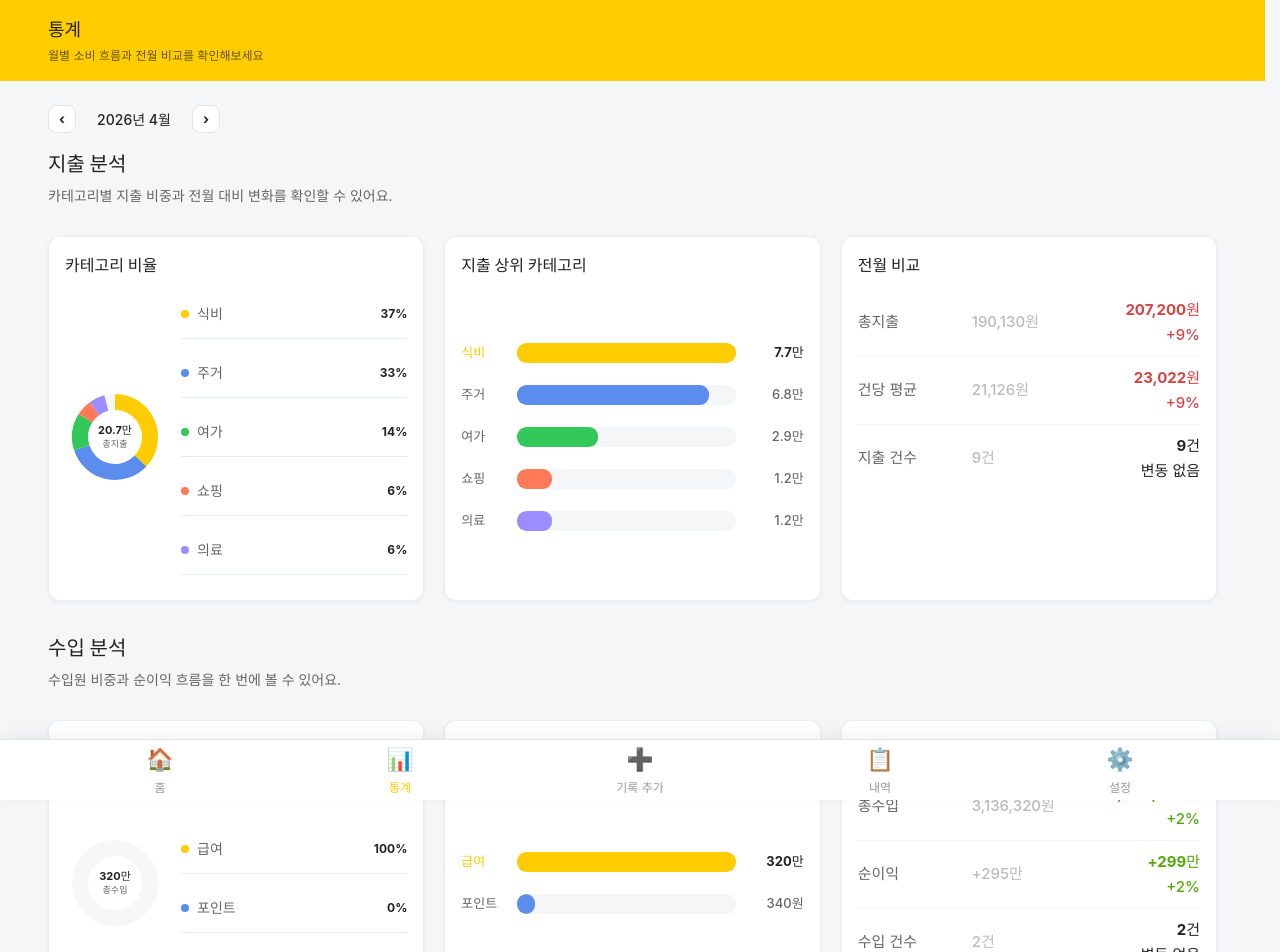
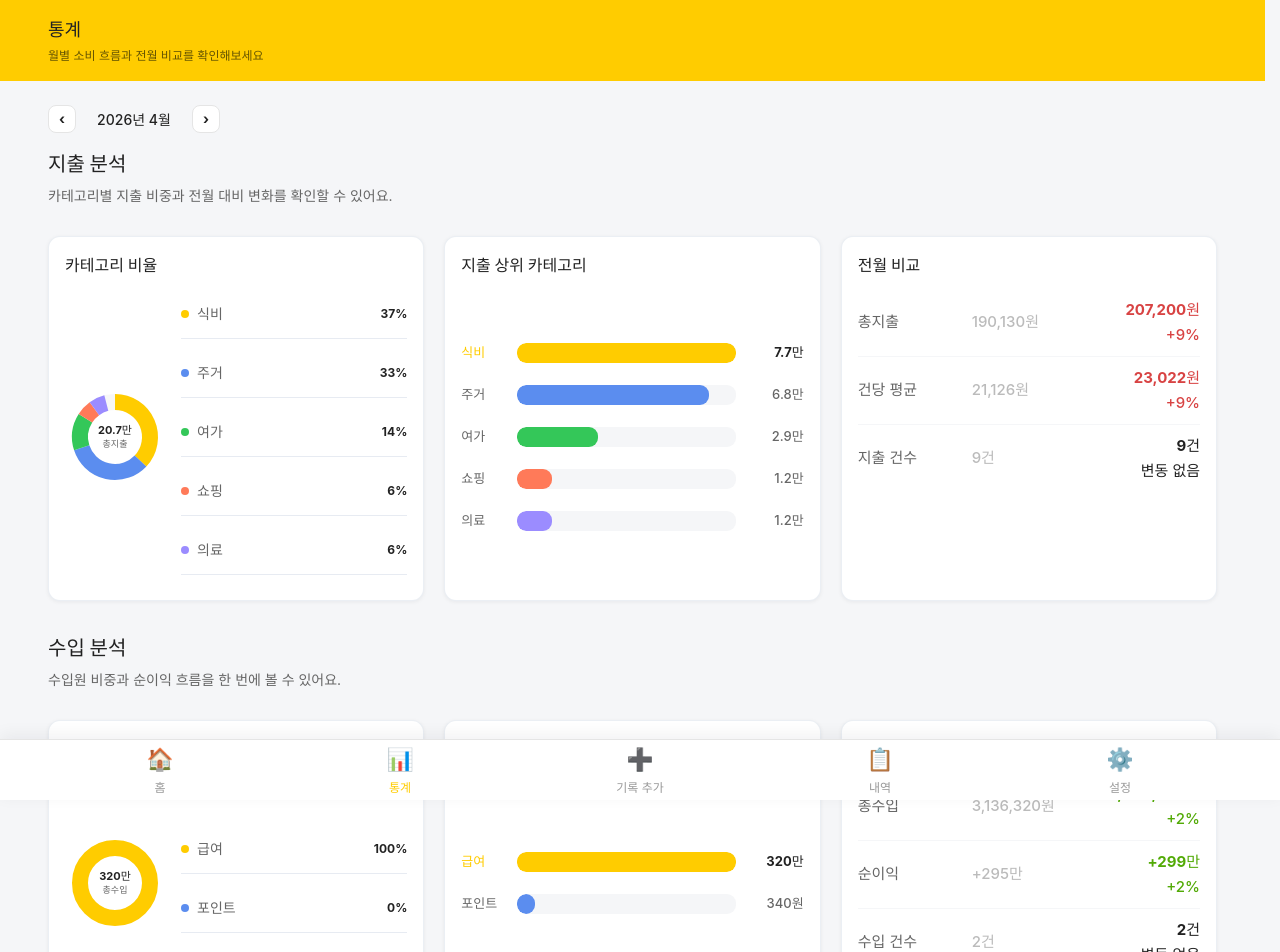
Before and after one commit to KB-25-7-SkeletonProject/moamoa, a Vue app in the folder frontend/: page /statistics in a window 1280 px wide. Shown: the top 952 px of the page. Built offline with nearby package versions, Linux system fonts and the light colour scheme; sample sign-in values are in the browser's storage.

Commit message:
refactor:#35 파이차트 100프로인 경우 처리

```diff
--- a/frontend/src/components/statistics/StatisticsPieCard.vue
+++ b/frontend/src/components/statistics/StatisticsPieCard.vue
@@ -12,6 +12,16 @@
           :stroke="segment.color"
           stroke-width="16"
           stroke-linecap="butt"
+        />
+        <circle
+          v-for="segment in fullCircleSegments"
+          :key="`${segment.label}-full`"
+          cx="50"
+          cy="50"
+          r="35"
+          fill="none"
+          :stroke="segment.color"
+          stroke-width="16"
         />
         <text x="50" y="47" text-anchor="middle" class="amount">{{ totalAmount }}</text>
         <text x="50" y="60" text-anchor="middle" class="caption">{{ centerLabel }}</text>
@@ -78,7 +88,9 @@ function createArcPath(startAngle, endAngle) {
 const segments = computed(() => {
   let startAngle = 0
 
-  return props.items.map((item) => {
+  return props.items
+    .filter((item) => item.percent > 0 && item.percent < 100)
+    .map((item) => {
       const angle = (item.percent / 100) * 360
       const endAngle = startAngle + angle
       const segment = {
@@ -89,8 +101,17 @@ const segments = computed(() => {
 
       startAngle = endAngle
       return segment
-  }).filter((segment, index) => props.items[index]?.percent > 0)
     })
+})
+
+const fullCircleSegments = computed(() =>
+  props.items
+    .filter((item) => item.percent >= 100)
+    .map((item) => ({
+      label: item.label,
+      color: item.color,
+    })),
+)
 </script>
 
 <style scoped>
```
Lines whose indentation alone changed are shown as unchanged.
